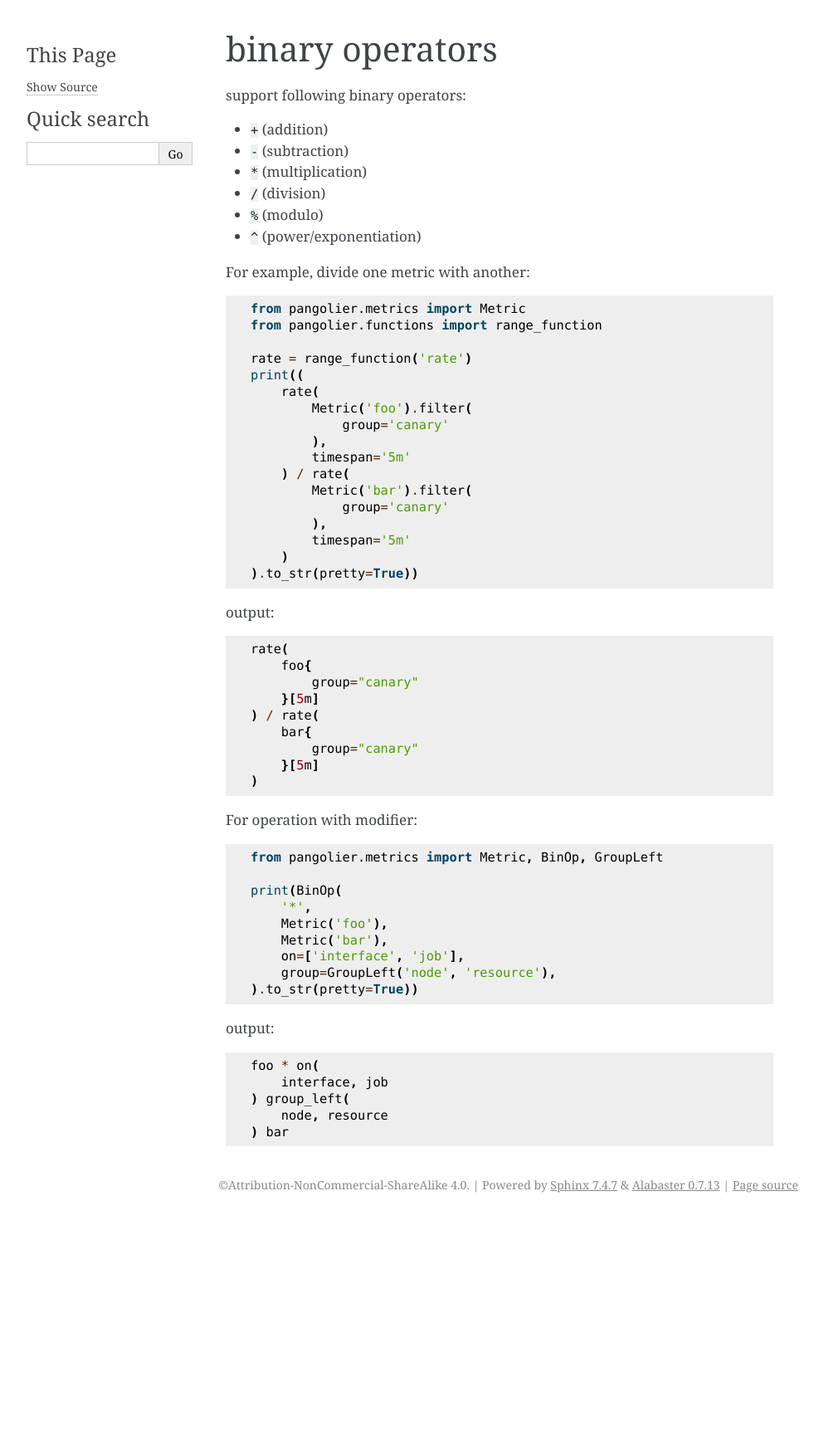
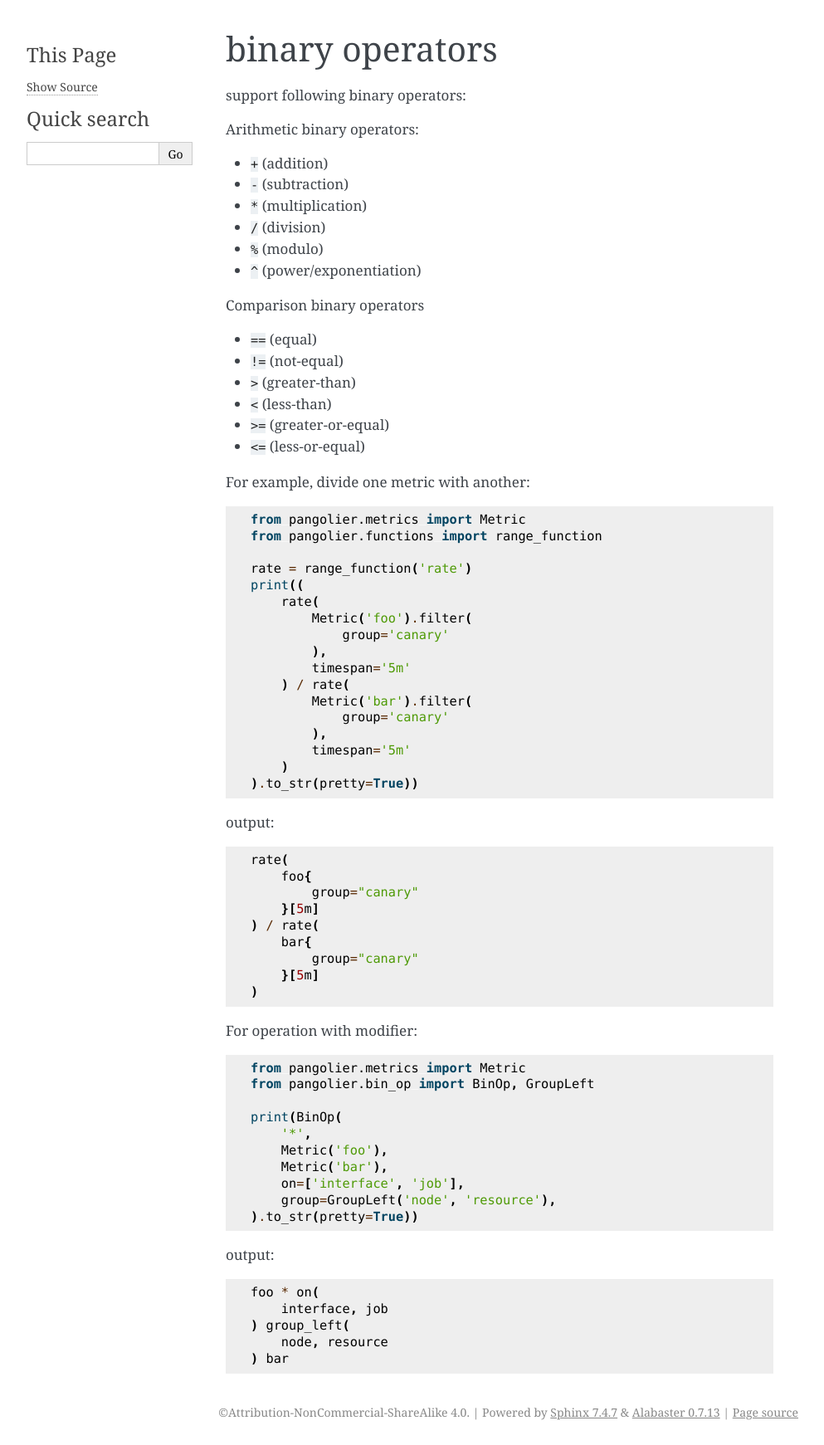
Before and after one commit to xospc/pangolier, a Sphinx documentation site: the page built from docs/bin-op.rst, in a window 1280 px wide. Shown: the whole page at 83% size, without its empty margins (148-1141 px from the left). Built offline with Sphinx 7.4.7, drawn with Linux system fonts in a browser that asks for light colours; before the commit the page ends 1467 px from its top, so only the background shows below that.

Commit message:
update doc of bin op (#32)

```diff
--- a/docs/bin-op.rst
+++ b/docs/bin-op.rst
@@ -2,6 +2,8 @@ binary operators
 ================
 
 support following binary operators:
+
+Arithmetic binary operators:
 
 * ``+`` (addition)
 * ``-`` (subtraction)
@@ -9,6 +11,15 @@ support following binary operators:
 * ``/`` (division)
 * ``%`` (modulo)
 * ``^`` (power/exponentiation)
+
+Comparison binary operators
+
+* ``==`` (equal)
+* ``!=`` (not-equal)
+* ``>`` (greater-than)
+* ``<`` (less-than)
+* ``>=`` (greater-or-equal)
+* ``<=`` (less-or-equal)
 
 For example, divide one metric with another:
 
@@ -50,7 +61,8 @@ For operation with modifier:
 
 .. code-block:: python
 
-   from pangolier.metrics import Metric, BinOp, GroupLeft
+   from pangolier.metrics import Metric
+   from pangolier.bin_op import BinOp, GroupLeft
 
    print(BinOp(
        '*',
```
